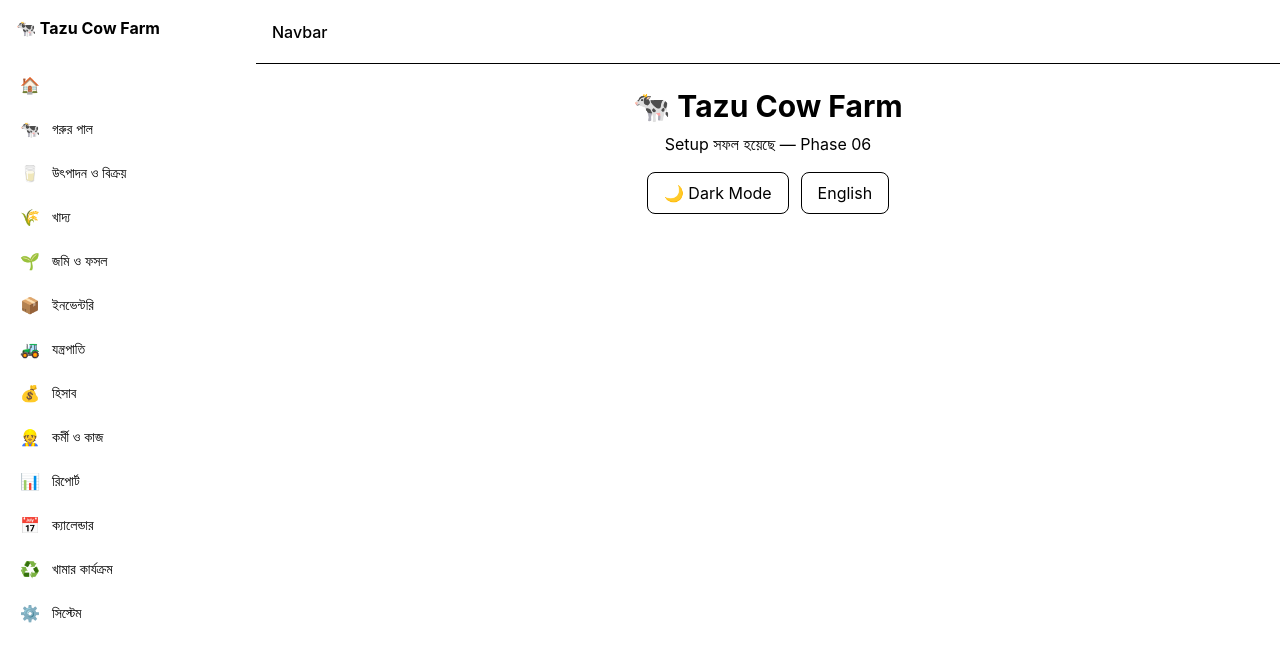
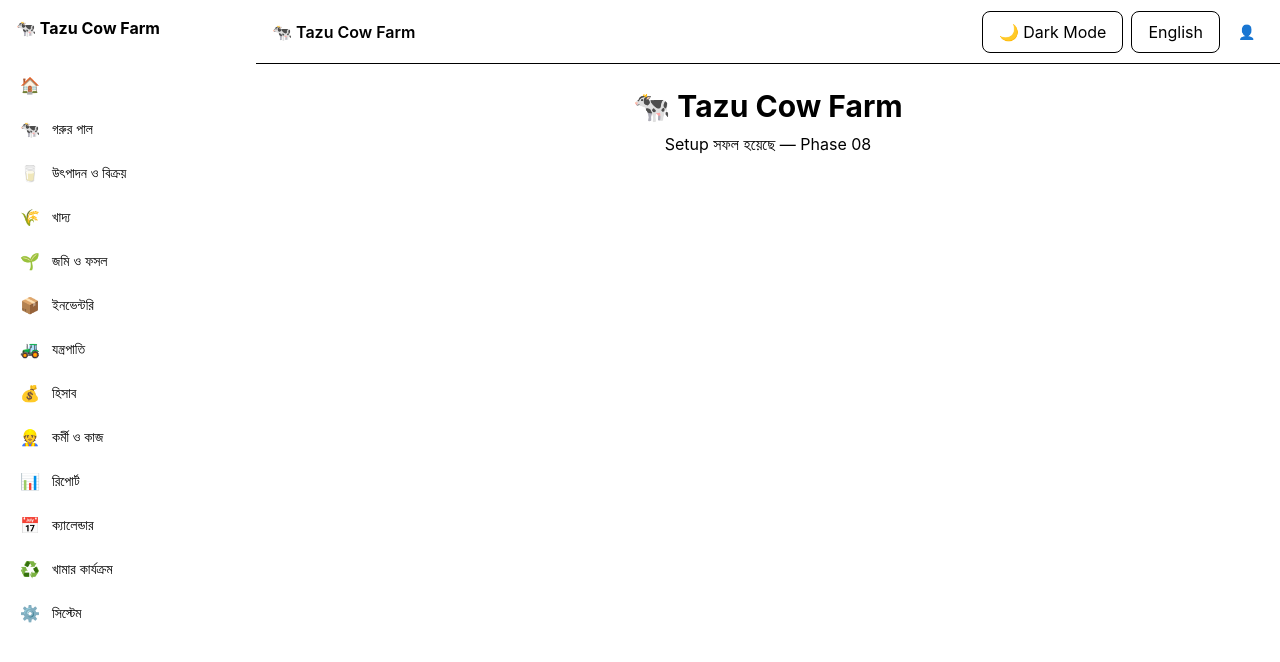
Before and after one commit to Ki-Kamrul-Islam/tazu-cow-farm, a React (Vite) app: page / in a window 1280 px wide. Shown: the top 662 px of the page. Built offline with nearby package versions, Linux system fonts and the light colour scheme.

Commit message:
Phase 08 (Navbar)-

```diff
--- a/src/app/App.jsx
+++ b/src/app/App.jsx
@@ -1,6 +1,4 @@
 import { DashboardLayout } from "../layouts/DashboardLayout.jsx";
-import { ThemeToggleButton } from "../components/ui/ThemeToggleButton.jsx";
-import { LanguageToggleButton } from "../components/ui/LanguageToggleButton.jsx";
 import { useLanguage } from "../contexts/LanguageContext.jsx";
 
 function App() {
@@ -13,12 +11,8 @@ function App() {
                     {t("app.title")}
                 </h1>
                 <p className="mt-2 text-text-muted">
-                    {t("app.setupSuccess")} — Phase 06
+                    {t("app.setupSuccess")} — Phase 08
                 </p>
-                <div className="mt-4 flex gap-3 justify-center">
-                    <ThemeToggleButton />
-                    <LanguageToggleButton />
-                </div>
             </div>
         </DashboardLayout>
     );
--- a/src/layouts/DashboardLayout.jsx
+++ b/src/layouts/DashboardLayout.jsx
@@ -1,5 +1,6 @@
 import { useState } from "react";
 import { Sidebar } from "./Sidebar.jsx";
+import { Navbar } from "./Navbar.jsx";
 
 export function DashboardLayout({ children }) {
     const [isSidebarOpen, setIsSidebarOpen] = useState(false);
@@ -12,19 +13,7 @@ export function DashboardLayout({ children }) {
             />
 
             <div className="flex-1 flex flex-col min-w-0">
-                <header className="h-16 bg-navbar-bg border-b border-border flex items-center px-4 gap-3">
-                    <button
-                        className="md:hidden text-text-primary text-xl"
-                        onClick={() => setIsSidebarOpen(true)}
-                        aria-label="Open menu"
-                    >
-                        ☰
-                    </button>
-                    <span className="text-text-primary font-medium">
-                        Navbar
-                    </span>
-                </header>
-
+                <Navbar onMenuClick={() => setIsSidebarOpen(true)} />
                 <main className="flex-1 p-6">{children}</main>
             </div>
         </div>
--- /dev/null
+++ b/src/layouts/Navbar.jsx
@@ -0,0 +1,32 @@
+import { ThemeToggleButton } from "../components/ui/ThemeToggleButton.jsx";
+import { LanguageToggleButton } from "../components/ui/LanguageToggleButton.jsx";
+
+export function Navbar({ onMenuClick }) {
+    return (
+        <header className="h-16 bg-navbar-bg border-b border-border flex items-center justify-between px-4 gap-3">
+            <div className="flex items-center gap-3">
+                <button
+                    className="md:hidden text-text-primary text-xl"
+                    onClick={onMenuClick}
+                    aria-label="Open menu"
+                >
+                    ☰
+                </button>
+                <span className="text-text-primary font-semibold hidden sm:inline">
+                    🐄 Tazu Cow Farm
+                </span>
+            </div>
+
+            <div className="flex items-center gap-2">
+                <ThemeToggleButton />
+                <LanguageToggleButton />
+                <div
+                    className="w-9 h-9 rounded-full bg-primary text-white flex items-center justify-center text-sm font-medium"
+                    aria-label="User profile placeholder"
+                >
+                    👤
+                </div>
+            </div>
+        </header>
+    );
+}
```
